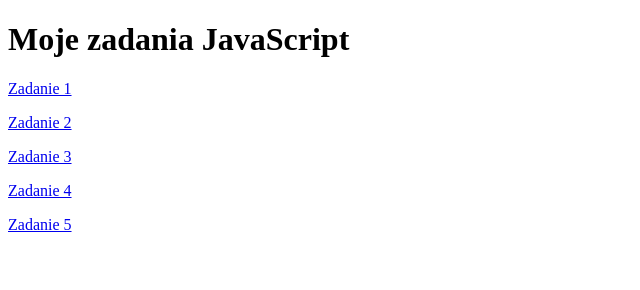
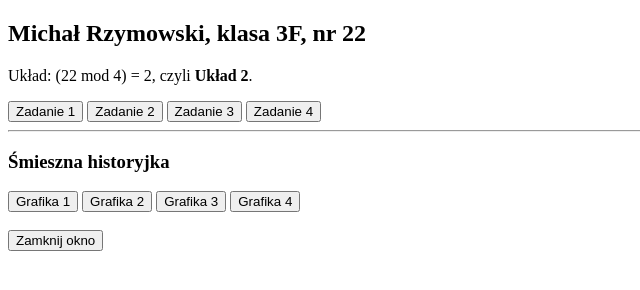
Before and after one commit to rzymek236/javascript, a plain HTML site: page index.html in a window 1280 px wide. Shown: the whole page, without its empty margins (0-640 px from the left). Drawn offline with Linux system fonts and the light colour scheme.

Commit message:
Update index.html

```diff
--- a/index.html
+++ b/index.html
@@ -1,18 +1,34 @@
 <!DOCTYPE html>
 <html lang="pl">
 <head>
-    <meta charset="UTF-8">
-    <title>JavaScript - Michał Rzymowski</title>
+<meta charset="UTF-8">
+<title>Rzymowski 3F - zadanie 5</title>
+<script>
+function otworzGrafike(nr, top, left) {
+    window.open("grafika" + nr + ".html", "grafika_okno_" + nr,
+    "toolbar=no,directories=no,menubar=no,height=300,width=300,top=" + top + ",left=" + left);
+}
+function otworzZadanie(nr) {
+    window.open("z" + nr + (nr === 3 ? "_rzy" : "_rzym") + ".html",
+    "zadanie_" + nr, "toolbar=no,directories=no,menubar=no,height=600,width=700,top=100,left=100");
+}
+function okno_zamknij_rzy_5() { window.close(); }
+</script>
 </head>
 <body>
-
-    <h1>Moje zadania JavaScript</h1>
-
-    <p><a href="zadanie1_rzym.html">Zadanie 1</a></p>
-    <p><a href="zadanie2_rzym.html">Zadanie 2</a></p>
-    <p><a href="zadanie3_rzy.html">Zadanie 3</a></p>
-    <p><a href="z4_rzy.html">Zadanie 4</a></p>
-    <p><a href="zadanie5_rzy.html">Zadanie 5</a></p>
-
+<h2>Michał Rzymowski, klasa 3F, nr 22</h2>
+<p>Układ: (22 mod 4) = 2, czyli <b>Układ 2</b>.</p>
+<button onclick="window.open('zadanie1_rzym.html','zadanie_1','width=700,height=600,top=100,left=500')">Zadanie 1</button>
+<button onclick="window.open('zadanie2_rzym.html','zadanie_2','width=700,height=600,top=100,left=500')">Zadanie 2</button>
+<button onclick="window.open('zadanie3_rzy.html','zadanie_3','width=700,height=600,top=100,left=500')">Zadanie 3</button>
+<button onclick="window.open('z4_rzy.html','zadanie_4','width=700,height=600,top=100,left=500')">Zadanie 4</button>
+<hr>
+<h3>Śmieszna historyjka</h3>
+<button onclick="otworzGrafike(1,100,100)">Grafika 1</button>
+<button onclick="otworzGrafike(2,100,430)">Grafika 2</button>
+<button onclick="otworzGrafike(3,430,100)">Grafika 3</button>
+<button onclick="otworzGrafike(4,430,430)">Grafika 4</button>
+<br><br>
+<button onclick="okno_zamknij_rzy_5()">Zamknij okno</button>
 </body>
 </html>
```
